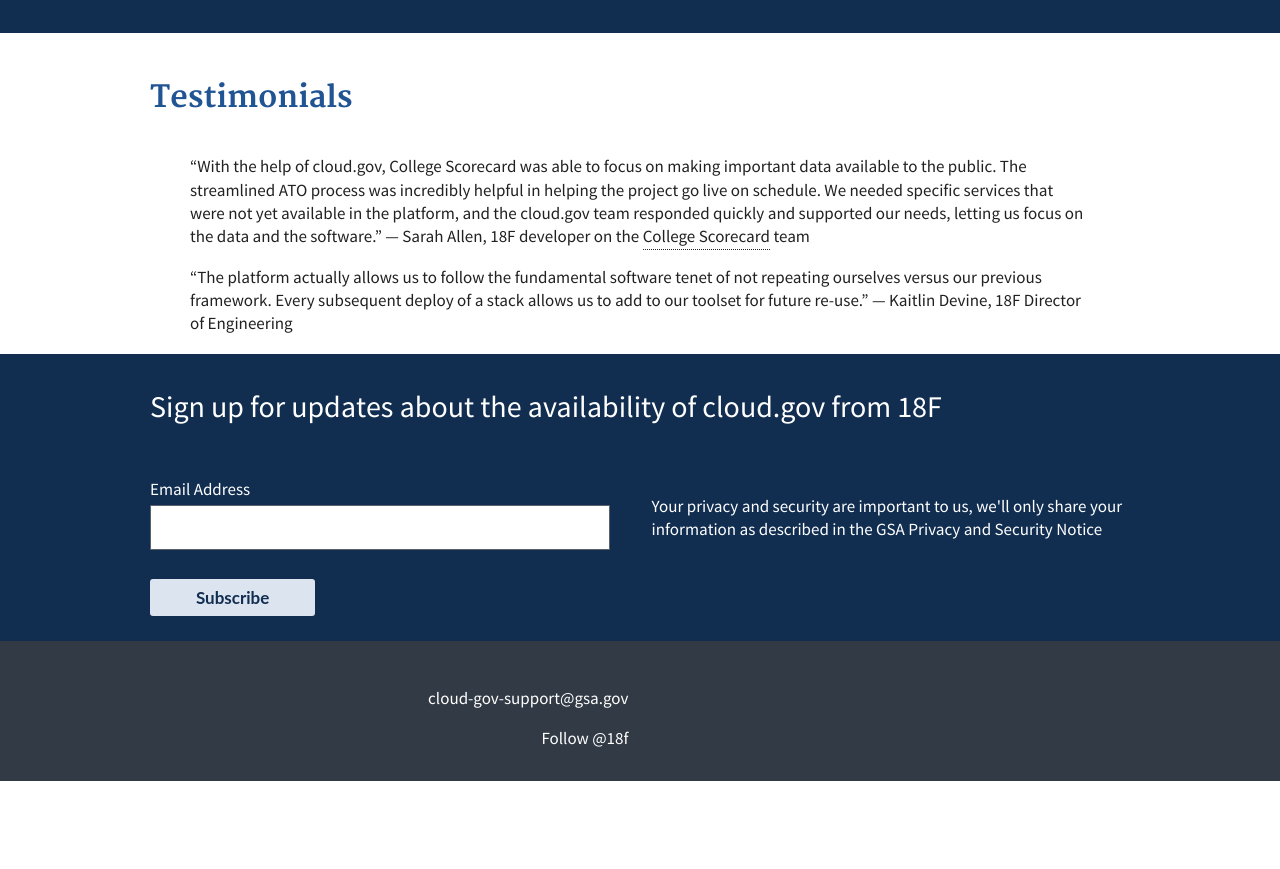
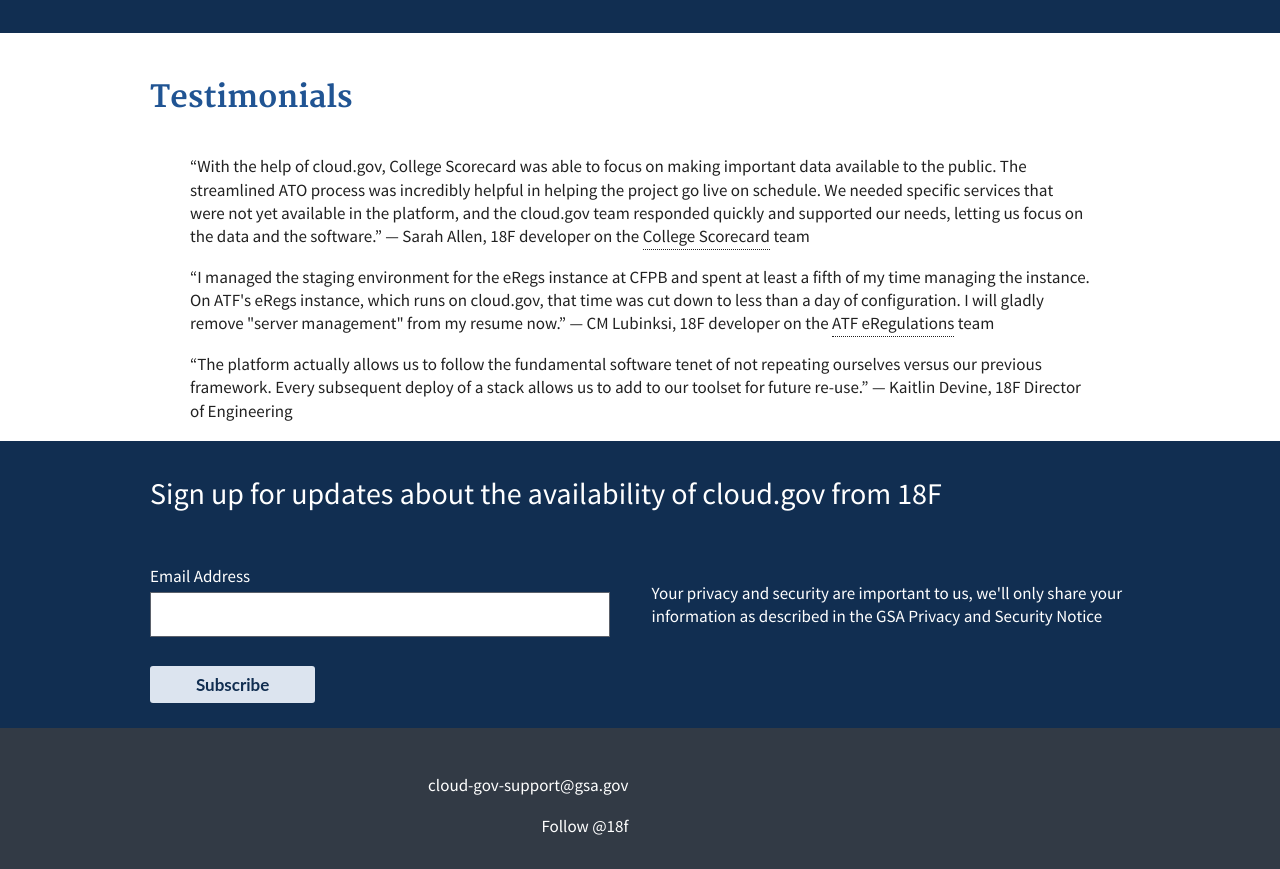
Before and after one commit to cloud-gov/cg-landing, a Jekyll site: the page built from pages/home.md, in a window 1280 px wide and 900 px high, scrolled down 2356 px, cut to the strip 31-900 px from the top of the window. Built offline with Jekyll 4.4.1, drawn with Linux system fonts in a browser that asks for light colours; comment, search, counter and statistics services are not loaded; before the commit the page ends 3168 px from its top, so only the background shows below that.

Commit message:
Add back CM's quote

```diff
--- a/_layouts/home.html
+++ b/_layouts/home.html
@@ -42,6 +42,11 @@ layout: base
       </blockquote>
       <blockquote>
         <p>
+          “I managed the staging environment for the eRegs instance at CFPB and spent at least a fifth of my time managing the instance. On ATF's eRegs instance, which runs on cloud.gov, that time was cut down to less than a day of configuration. I will gladly remove "server management" from my resume now.” — CM Lubinksi, 18F developer on the <a href="https://atf-eregs.18f.gov/">ATF eRegulations</a> team
+        </p>
+      </blockquote>
+      <blockquote>
+        <p>
           “The platform actually allows us to follow the fundamental software tenet of not repeating ourselves versus our previous framework. Every subsequent deploy of a stack allows us to add to our toolset for future re-use.” — Kaitlin  Devine, 18F Director of Engineering
         </p>
       </blockquote>
```
